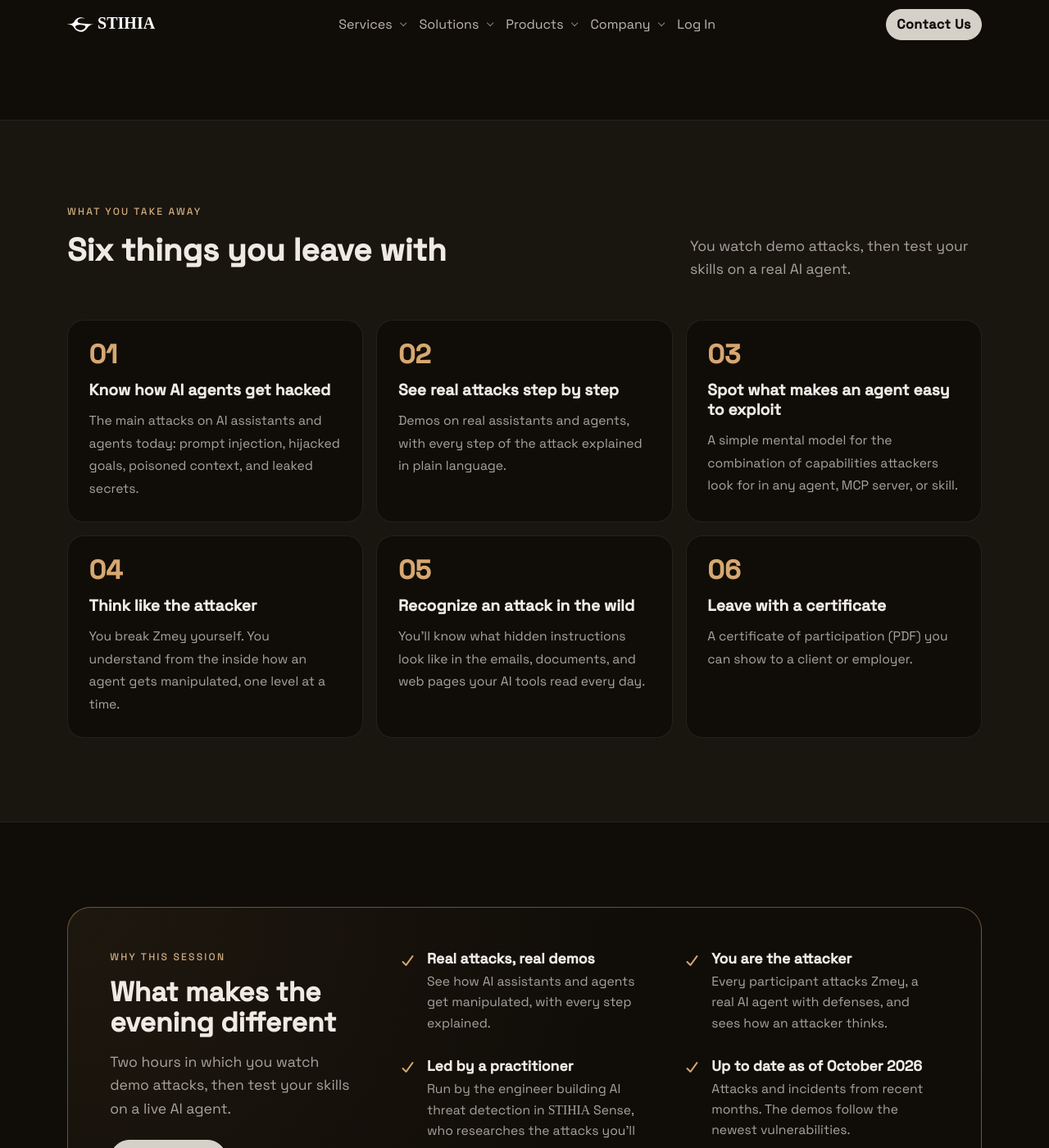
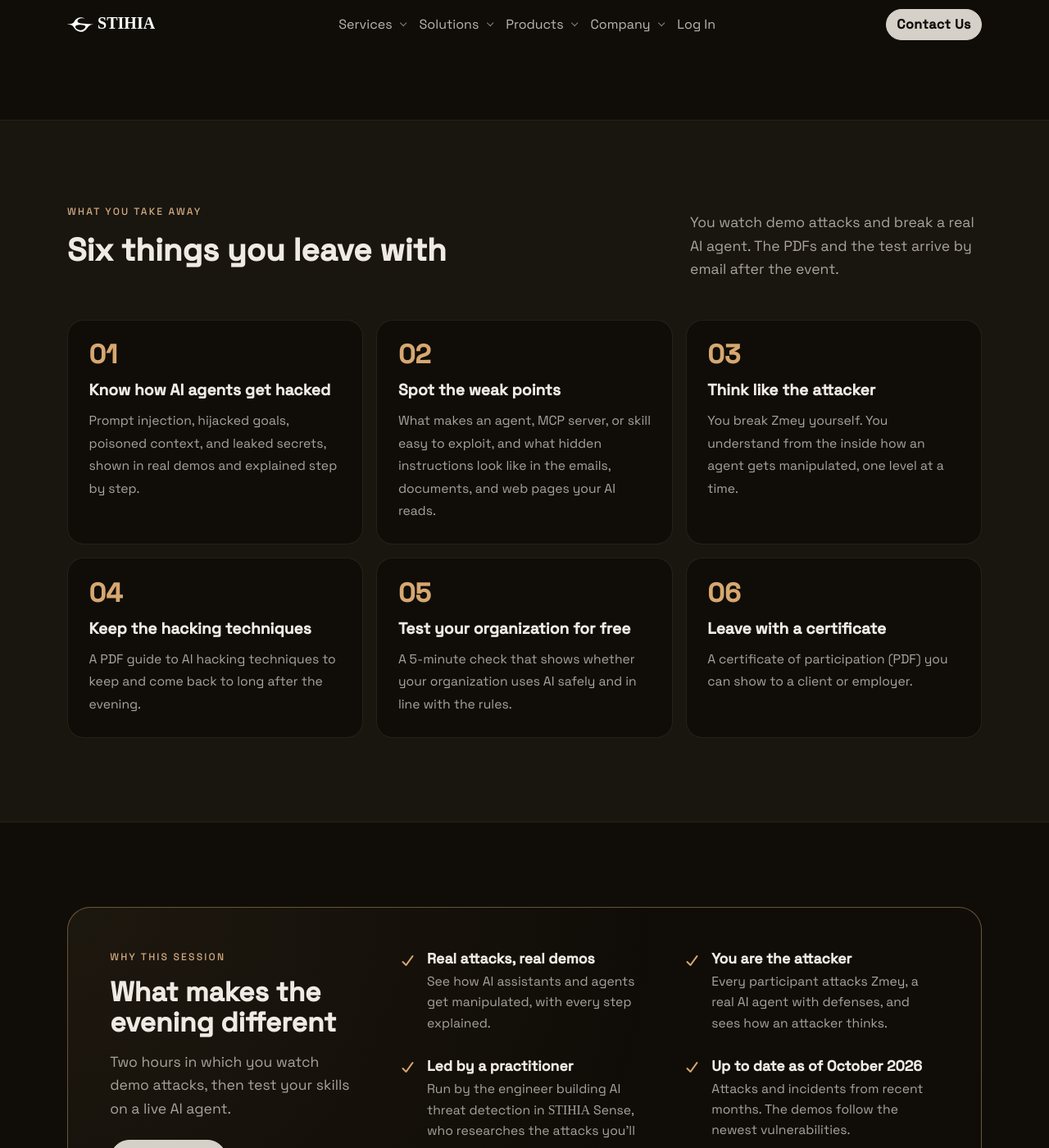
Before and after one commit to stihia-ai/stihia-ai.github.io, a Jekyll site: the page built from events/slay-the-zmey/index.html, in a window 1280 px wide and 1400 px high, scrolled down 2751 px. Shown: the whole window at 82% size. Built offline with Jekyll 4.4.1, drawn with Linux system fonts in a browser that asks for light colours; nearby versions of some CDN libraries; some web fonts are replaced; some of the changed text lies outside the part shown.

Commit message:
feat(event): update event details and participant materials for "Slay the Zmey" workshop

```diff
--- a/events/slay-the-zmey/index.html
+++ b/events/slay-the-zmey/index.html
@@ -264,8 +264,8 @@ event:
         </div>
         <div class="col-lg-4">
           <p class="event-lede">
-            You watch demo attacks, then test your skills on a real
-            AI agent.
+            You watch demo attacks and break a real AI agent. The PDFs
+            and the test arrive by email after the event.
           </p>
         </div>
       </div>
@@ -275,35 +275,25 @@ event:
             <p class="event-skill-num">01</p>
             <h3 class="event-card-title">Know how AI agents get hacked</h3>
             <p class="event-card-copy">
-              The main attacks on AI assistants and agents today: prompt
-              injection, hijacked goals, poisoned context, and leaked
-              secrets.
+              Prompt injection, hijacked goals, poisoned context, and leaked
+              secrets, shown in real demos and explained step by step.
             </p>
           </article>
         </div>
         <div class="col-md-6 col-lg-4">
           <article class="event-card event-skill">
             <p class="event-skill-num">02</p>
-            <h3 class="event-card-title">See real attacks step by step</h3>
+            <h3 class="event-card-title">Spot the weak points</h3>
             <p class="event-card-copy">
-              Demos on real assistants and agents, with every step of
-              the attack explained in plain language.
+              What makes an agent, MCP server, or skill easy to exploit, and
+              what hidden instructions look like in the emails, documents,
+              and web pages your AI reads.
             </p>
           </article>
         </div>
         <div class="col-md-6 col-lg-4">
           <article class="event-card event-skill">
             <p class="event-skill-num">03</p>
-            <h3 class="event-card-title">Spot what makes an agent easy to exploit</h3>
-            <p class="event-card-copy">
-              A simple mental model for the combination of capabilities
-              attackers look for in any agent, MCP server, or skill.
-            </p>
-          </article>
-        </div>
-        <div class="col-md-6 col-lg-4">
-          <article class="event-card event-skill">
-            <p class="event-skill-num">04</p>
             <h3 class="event-card-title">Think like the attacker</h3>
             <p class="event-card-copy">
               You break Zmey yourself. You understand from the inside how an
@@ -313,11 +303,21 @@ event:
         </div>
         <div class="col-md-6 col-lg-4">
           <article class="event-card event-skill">
+            <p class="event-skill-num">04</p>
+            <h3 class="event-card-title">Keep the hacking techniques</h3>
+            <p class="event-card-copy">
+              A PDF guide to AI hacking techniques to keep and come back to
+              long after the evening.
+            </p>
+          </article>
+        </div>
+        <div class="col-md-6 col-lg-4">
+          <article class="event-card event-skill">
             <p class="event-skill-num">05</p>
-            <h3 class="event-card-title">Recognize an attack in the wild</h3>
+            <h3 class="event-card-title">Test your organization for free</h3>
             <p class="event-card-copy">
-              You'll know what hidden instructions look like in the emails,
-              documents, and web pages your AI tools read every day.
+              A 5-minute check that shows whether your organization uses AI
+              safely and in line with the rules.
             </p>
           </article>
         </div>
@@ -720,8 +720,8 @@ event:
             </div>
             <p class="event-ticket-price">&euro;23 <del>&euro;32</del></p>
             <p class="event-ticket-copy">
-              Until October 15. Full agenda, Zmey tournament, and
-              certificate.
+              Until October 15. Full agenda, Zmey tournament, hacking
+              techniques PDF, 5-minute test, and certificate.
             </p>
             {% include cta-button.html link="luma_slay_the_zmey" label=luma_label class="btn-primary rounded-pill
             event-btn w-100 mt-auto" %}
@@ -806,8 +806,10 @@ event:
             <details class="event-faq-item" open>
               <summary>Will there be a recording?</summary>
               <p>
-                No, the session is live only. All participants receive a
-                certificate of participation (PDF) after the event.
+                No, the session is live only. After the event, every
+                participant gets an email with a PDF of AI hacking
+                techniques, a free 5-minute test of their organization's AI
+                use, and a certificate of participation (PDF).
               </p>
             </details>
             <details class="event-faq-item" open>
--- a/events/slay-the-zmey/terms-bg.html
+++ b/events/slay-the-zmey/terms-bg.html
@@ -69,7 +69,7 @@ og_image_alt: Stihia presenter explaining prompt injection to a workshop audienc
 
         <h3>5. Какво получава Участникът</h3>
         <p>5.1. Участие на живо в Събитието и в играта Zmey.</p>
-        <p>5.2. След Събитието, на посочения e-mail: сертификат за участие (PDF), чеклист (PDF), видеоклипове с демонстрациите на атаките и достъп до онлайн тест за оценка на изложеността на екипа.</p>
+        <p>5.2. След Събитието, на посочения e-mail: сертификат за участие (PDF), PDF с техники за хакване на AI и достъп до безплатен 5-минутен онлайн тест дали организацията на Участника използва AI безопасно и в съответствие с приложимите правила.</p>
         <p>5.3. Материалите са предназначени само за лична употреба на Участника и за вътрешна употреба в организацията, в която работи. Забранено е публичното им разпространение, качване в интернет, продажба или използване за обучение на трети лица без писмено съгласие на Stihia.</p>
 
         <h3>6. Право на отказ, отмяна и връщане на суми</h3>
@@ -129,7 +129,7 @@ og_image_alt: Stihia presenter explaining prompt injection to a workshop audienc
         <p>Регистрация, достъп, материали, сертификат, играта Zmey и наградите: изпълнение на договор (чл. 6, пар. 1, б. „б“ GDPR). Фактури, счетоводство и данъци: законово задължение (б. „в“). Подобряване на събитията, предотвратяване на злоупотреби и анализ на опитите в Zmey в анонимизиран или обобщен вид за нашите изследвания в сигурността: легитимен интерес (б. „е“). Контакт за корпоративно обучение, ако сте отбелязали това: по ваше искане (б. „б“). Новини за бъдещи събития и услуги и отличие на победител в LinkedIn: съгласие (б. „а“), което можете да оттеглите по всяко време.</p>
 
         <h3>Получатели</h3>
-        <p>Luma (Luma AI, Inc., САЩ) за регистрация и билети; Stripe за плащания; Google (Google Workspace / Meet) за онлайн сесията; Tally BV за теста за екипи; нашите счетоводители; компетентни органи, когато законът го изисква. Luma и Stripe може да действат и като самостоятелни администратори по своите политики за поверителност.</p>
+        <p>Luma (Luma AI, Inc., САЩ) за регистрация и билети; Stripe за плащания; Google (Google Workspace / Meet) за онлайн сесията; Tally BV за 5-минутния онлайн тест; нашите счетоводители; компетентни органи, когато законът го изисква. Luma и Stripe може да действат и като самостоятелни администратори по своите политики за поверителност.</p>
 
         <h3>Предаване извън ЕС</h3>
         <p>Част от доставчиците обработват данни в САЩ. Предаването се основава на Рамката за защита на данните между ЕС и САЩ, когато доставчикът е сертифициран, или на Стандартните договорни клаузи на Европейската комисия.</p>
--- a/events/slay-the-zmey/terms.html
+++ b/events/slay-the-zmey/terms.html
@@ -70,7 +70,7 @@ og_image_alt: Stihia presenter explaining prompt injection to a workshop audienc
 
         <h3>5. What the Participant receives</h3>
         <p>5.1. Live participation in the Event and in the Zmey game.</p>
-        <p>5.2. After the Event, by e-mail: a certificate of participation (PDF), a checklist (PDF), video clips of the attack demonstrations, and access to an online team exposure test.</p>
+        <p>5.2. After the Event, by e-mail: a certificate of participation (PDF), a PDF with AI hacking techniques, and access to a free 5-minute online test of whether the Participant’s organisation uses AI safely and in compliance with applicable rules.</p>
         <p>5.3. The materials are for the Participant’s personal use and internal use within their organisation only. Public distribution, uploading online, resale or use for training third parties without Stihia’s written consent is prohibited.</p>
 
         <h3>6. Withdrawal, cancellation and refunds</h3>
@@ -130,7 +130,7 @@ og_image_alt: Stihia presenter explaining prompt injection to a workshop audienc
         <p>To register you, give you access, send you the materials and certificate, and run the Zmey game and prizes: performance of a contract (Art. 6(1)(b) GDPR). To issue invoices, keep accounting records and meet tax obligations: legal obligation (Art. 6(1)(c)). To improve our events, prevent abuse and analyse Zmey attempts in anonymised or aggregated form to improve our security research: legitimate interest (Art. 6(1)(f)). To contact you about corporate training if you ticked that box: your request (Art. 6(1)(b)). To send you news about future events and services, and to mention a prize winner on LinkedIn: consent (Art. 6(1)(a)), which you can withdraw at any time.</p>
 
         <h3>Who receives your data</h3>
-        <p>Luma (Luma AI, Inc., USA) for registration and ticketing; Stripe for payment processing; Google (Google Workspace / Meet) for the online session; Tally BV for the team exposure test; our accountants; and competent authorities where required by law. Luma and Stripe may also act as independent controllers under their own privacy policies.</p>
+        <p>Luma (Luma AI, Inc., USA) for registration and ticketing; Stripe for payment processing; Google (Google Workspace / Meet) for the online session; Tally BV for the 5-minute online test; our accountants; and competent authorities where required by law. Luma and Stripe may also act as independent controllers under their own privacy policies.</p>
 
         <h3>International transfers</h3>
         <p>Some of these providers process data in the USA. Transfers are based on the EU–US Data Privacy Framework where the provider is certified, or on the European Commission’s Standard Contractual Clauses.</p>
```
